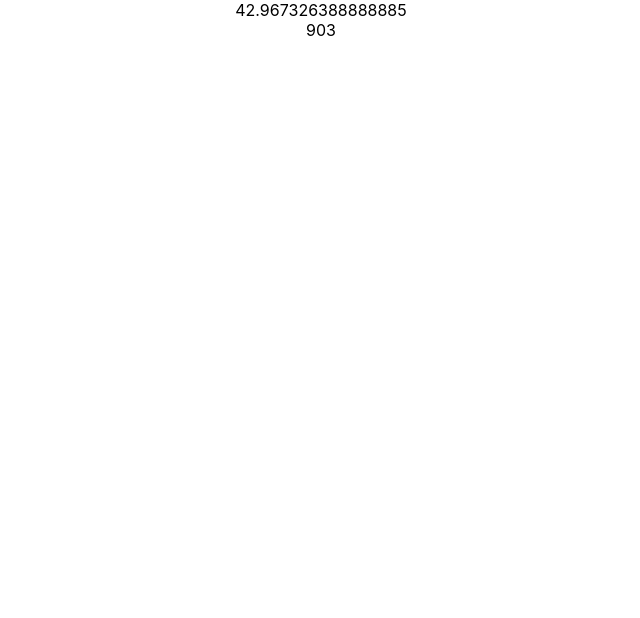
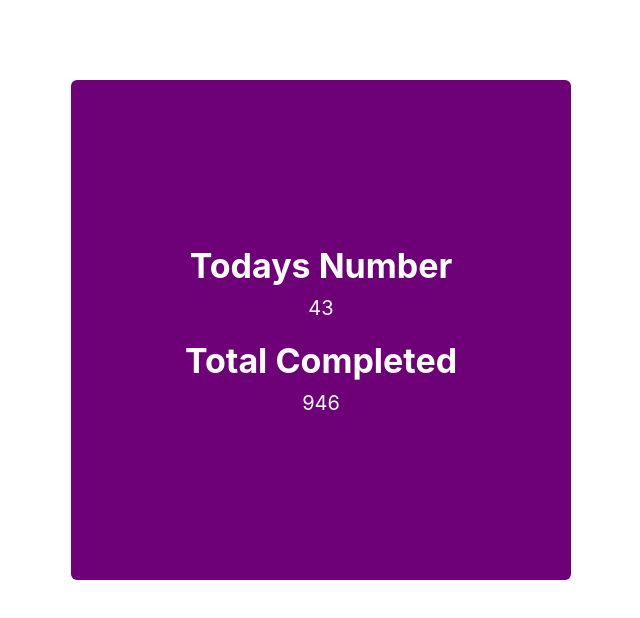
Before and after one commit to colbyw84/colbyw84.github.io, a React (Create React App) app: page / in a window 1280 px wide. Shown: the top 618 px of the page, without its empty margins (319-959 px from the left). Built offline with nearby package versions, Linux system fonts and the light colour scheme.

Commit message:
first build

```diff
--- a/package.json
+++ b/package.json
@@ -13,7 +13,7 @@
   },
   "scripts": {
     "start": "react-scripts start",
-    "build": "react-scripts build",
+    "build": "react-scripts build; rm -rf docs && mv build docs",
     "test": "react-scripts test",
     "eject": "react-scripts eject"
   },
--- a/src/App.css
+++ b/src/App.css
@@ -1,3 +1,33 @@
 .App {
   text-align: center;
 }
+
+.App .container {
+  width: 500px;
+  height: 500px;
+  background-color: rgb(110, 0, 120);
+  border-radius: 6px;
+  margin: auto;
+  margin-top: 80px;
+  display: flex;
+  justify-content: center;
+  align-items: center;
+  flex-direction: column;
+}
+
+.App .item-container {
+  padding-top: 10px;
+  padding-bottom: 10px;
+}
+
+
+.App .value {
+  color: white;
+  font-size: 20px;
+}
+.App .title {
+  color: white;
+  font-size: 34px;
+  font-weight: bold;
+  padding-bottom: 10px;
+}
--- a/src/App.js
+++ b/src/App.js
@@ -16,7 +16,7 @@ class App extends Component {
 
     let diff= today - first;
 
-    let days = diff / (1000*60*60*24);
+    let days = Math.round(diff / (1000*60*60*24));
 
     let total = 0;
 
@@ -27,8 +27,16 @@ class App extends Component {
 
     return (
       <div className="App">
-        <div className="days-container">{days}</div>
-        <div className="total-container">{total}</div>
+        <div className="container">
+          <div className="item-container">
+            <div className="title">Todays Number</div>
+            <div className="value">{days}</div>
+          </div>
+          <div className="item-container">
+            <div className="title">Total Completed</div>
+            <div className="value">{total}</div>
+          </div>
+        </div>
       </div>
     );
   }
```
Also changed, not shown: 26 other files (tests, documents, lock files or other folders).
